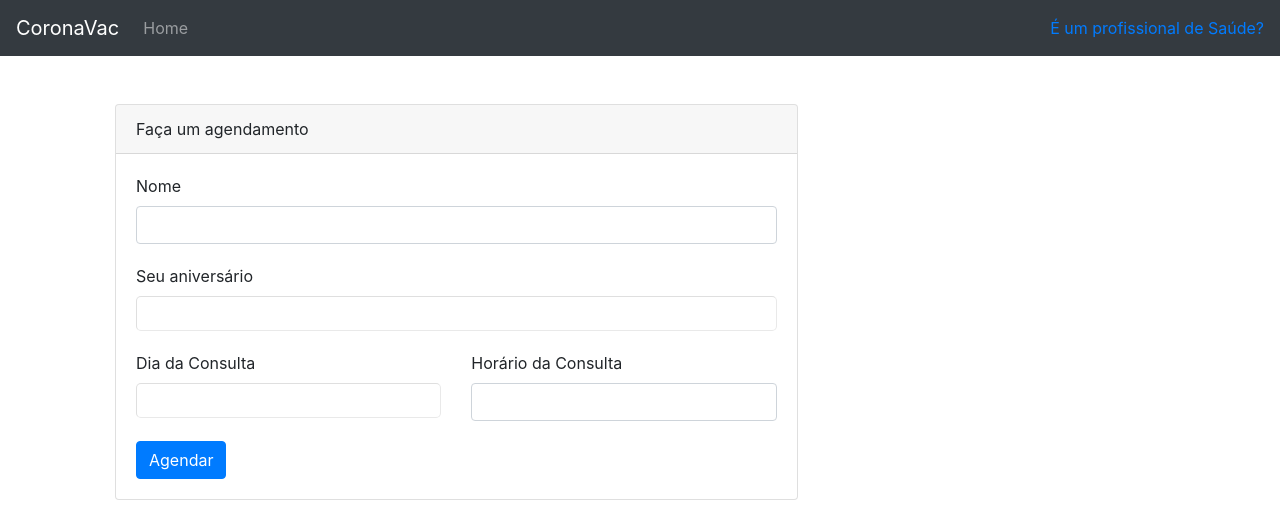
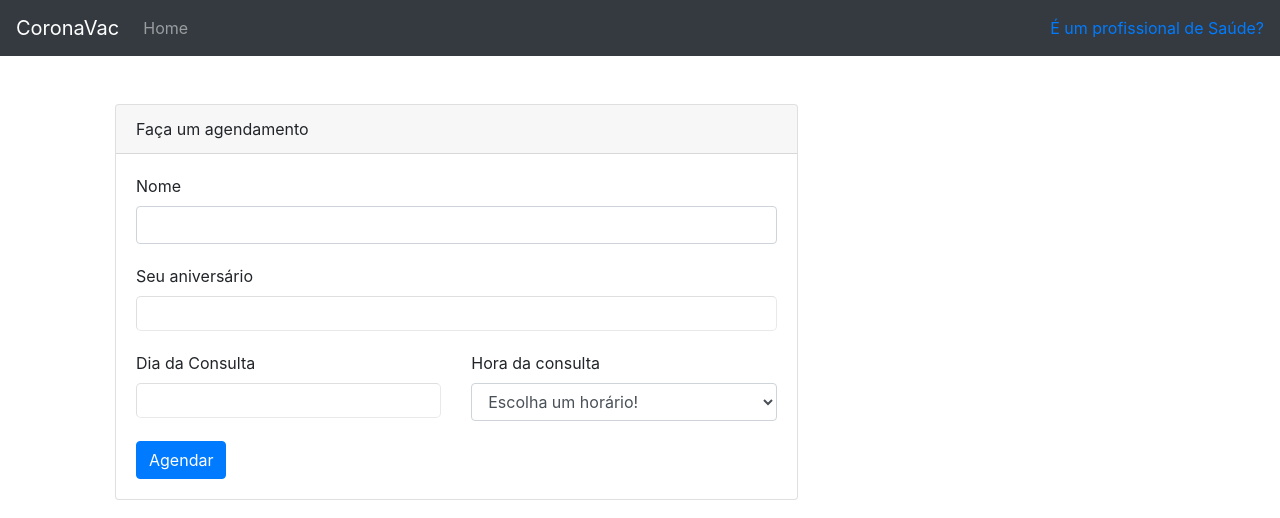
Before and after one commit to ThiagoPierre/Desafio-React-pit, a React (Create React App) app in the folder frontend/: page / in a window 1280 px wide. Shown: the top 518 px of the page. Built offline with nearby package versions, Linux system fonts and the light colour scheme.

Commit message:
Adding hour selector and updating datepicker

```diff
--- a/frontend/package.json
+++ b/frontend/package.json
@@ -19,6 +19,7 @@
     "react-router-dom": "^5.2.0",
     "react-scripts": "4.0.3",
     "react-time-picker": "^4.2.1",
+    "react-toastify": "^7.0.3",
     "web-vitals": "^1.0.1",
     "yup": "^0.32.9"
   },
--- a/frontend/src/components/DatePicker/index.jsx
+++ b/frontend/src/components/DatePicker/index.jsx
@@ -1,32 +1,35 @@
 /* eslint-disable react/jsx-props-no-spreading */
 import React from 'react';
-import { Row } from 'react-bootstrap';
 import { Field } from 'formik';
 import DateView from 'react-datepicker';
+import pt from 'date-fns/locale/pt-BR';
 
-const DatePicker = ({ birthId, fieldname }) => (
-  <Row>
-    <Field name={fieldname} className="form-control">
-      {
-        ({ form, field, rest }) => {
+const DatePicker = ({
+  minDate, maxDate, name, ...rest
+}) => (
+
+  <Field name={name} className="form-control">
+    {
+        ({ form, field }) => {
           const { setFieldValue } = form;
           const { value } = field;
           return (
             <DateView
-              id={birthId}
+              locale={pt}
+              id={name}
               {...field}
               {...rest}
               selected={value}
+              onChange={(val) => setFieldValue(name, val)}
+              autoComplete="off"
               dateFormat="dd/MM/yyyy"
-              onChange={(val) => setFieldValue(fieldname, val)}
-              autoComplete="off"
+              minDate={minDate}
+              maxDate={maxDate}
             />
           );
         }
       }
-    </Field>
-
-  </Row>
+  </Field>
 );
 
 export default DatePicker;
--- a/frontend/src/components/Form/Formfuncs.jsx
+++ b/frontend/src/components/Form/Formfuncs.jsx
@@ -2,23 +2,18 @@ import * as Yup from 'yup';
 
 // Valores iniciais do formik usados para estruturação
 const initialValues = {
-  bookday: '',
-  hours: [{
-    hour: '',
-    user: [{
-      name: '',
-      birthday: '',
-    }],
-  },
-  ],
+  bookday: null,
+  hour: String,
+  name: String,
+  birthday: null,
 };
 
 // Schema para validação utilizando a biblioteca Yup
 const validationSchema = Yup.object({
   name: Yup.string().required('Campo Obrigatório').min(2, 'Mínimo 2 caracteres').max(64, 'Limite de caracteres excedido'),
   // ------Trocar number por date depois da implementação do date picker--------
-  bookday: Yup.date().required('Campo Obrigatório'),
-  birthday: Yup.date().required('Campo Obrigatório'),
+  bookday: Yup.date().required('Campo Obrigatório').nullable,
+  birthday: Yup.date().required('Campo Obrigatório').nullable,
   hour: Yup.string().required('Campo Obrigatório'),
 });
 
--- a/frontend/src/components/Form/index.jsx
+++ b/frontend/src/components/Form/index.jsx
@@ -1,3 +1,5 @@
+/* eslint-disable no-restricted-globals */
+/* eslint-disable no-param-reassign */
 /* eslint-disable react/jsx-props-no-spreading */
 /* eslint-disable jsx-a11y/label-has-associated-control */
 import React from 'react';
@@ -7,15 +9,30 @@ import {
 import {
   Formik, Form, Field, ErrorMessage,
 } from 'formik';
+import { format, parseISO, addDays } from 'date-fns';
 import DatePicker from '../DatePicker';
 import { initialValues } from './Formfuncs';
+import SelectHour from '../Select/index';
 import axios from '../../utils/api';
 
 const onSubmit = async (values) => {
+  const date = JSON.parse(JSON.stringify(values));
+  const formatedBookday = format(parseISO(date.bookday), 'dd/MM/yyyy');
+  const formatedBirthday = format(parseISO(date.birthday), 'dd/MM/yyyy');
+
+  const newObj = {
+    bookday: formatedBookday,
+    hour: values.hour,
+    name: values.name,
+    birthday: formatedBirthday,
+  };
+
   try {
-    await axios.post('http://localhost:3636/api/booking', values);
+    await axios.post('http://localhost:3636/api/booking', newObj);
+    alert('feito com sucesso');
+    window.open('http://localhost:3000/success', '_self');
   } catch (e) {
-    console.log('Teste');
+    alert(e.response.data.message);
   }
 };
 
@@ -29,34 +46,32 @@ function index() {
       /* validationSchema={validationSchema} */
     >
       <Form>
-        <label className="form-title form-label" htmlFor="hours[0].user[0].name">Nome</label>
+        <label className="form-title form-label" htmlFor="name">Nome</label>
         {/* Recebe o nome do usuário que deseja agendar a consulta */}
         <Field
           className="form-control"
           type="text"
-          id="hours[0].user[0].name"
-          name="hours[0].user[0].name"
+          id="name"
+          name="name"
         />
-        {/* Essa função apresenta o valor de erro caso haja um input em branco */}
-        <ErrorMessage name="hours[0].user[0].name" />
-        {/* Recebe o aniversário do usuário usando o componente datepicker */}
-        <label htmlFor="hours[0].user[0].birthday">Seu aniversário</label>
-        <DatePicker id="hours[0].user[0].birthday" fieldname="hours[0].user[0].birthday" />
-        {/* recebe o dia e o horário da consulta por meio do datepicker */}
+        <label htmlFor="birthday">Seu aniversário</label>
+        <DatePicker
+          id="birthday"
+          name="birthday"
+          peekNextMonth
+          showMonthDropdown
+          showYearDropdown
+          dropdownMode="select"
+        />
         <Row>
           <Col>
             <label htmlFor="bookday"> Dia da Consulta</label>
-            <DatePicker id="bookday" fieldname="bookday" />
+            <DatePicker id="bookday" name="bookday" minDate={new Date()} maxDate={addDays(new Date(), 20)} />
           </Col>
           <Col>
-            <label className="form-title" htmlFor="hours[0].hour"> Horário da Consulta </label>
-            <Field
-              className="form-control"
-              type="text"
-              id="hours[0].hour"
-              name="hours[0].hour"
-            />
-            <ErrorMessage name="hours[0].hour" />
+            <label className="form-title form-label" htmlFor="hour"> Hora da consulta</label>
+            <SelectHour name="hour" />
+            <ErrorMessage name="hour" />
           </Col>
         </Row>
         <Button type="submit">Agendar</Button>
--- /dev/null
+++ b/frontend/src/components/Select/index.jsx
@@ -0,0 +1,30 @@
+import React from 'react';
+import { Field } from 'formik';
+import Hours from './options';
+
+const index = (props) => {
+  const {
+    // eslint-disable-next-line no-unused-vars
+    label, name,
+  } = props;
+  return (
+    <>
+      <label htmlFor={name}>
+        {' '}
+        {label}
+        {' '}
+      </label>
+      <Field className="form-control" id={name} name={name} as="select">
+        {
+                    Hours.map((hour) => (
+                      <option key={hour.hour} value={hour.hour}>
+                        {hour.hour}
+                      </option>
+                    ))
+                }
+      </Field>
+    </>
+  );
+};
+
+export default index;
--- /dev/null
+++ b/frontend/src/components/Select/options.jsx
@@ -0,0 +1,79 @@
+const Hours = [
+  {
+    hour: 'Escolha um horário!',
+  },
+  {
+    hour: '00:30',
+  },
+  {
+    hour: '01:30',
+  },
+  {
+    hour: '02:30',
+  },
+  {
+    hour: '03:30',
+  },
+  {
+    hour: '04:30',
+  },
+  {
+    hour: '05:30',
+  },
+  {
+    hour: '06:30',
+  },
+  {
+    hour: '07:30',
+  },
+  {
+    hour: '08:30',
+  },
+  {
+    hour: '09:30',
+  },
+  {
+    hour: '10:30',
+  },
+  {
+    hour: '11:30',
+  },
+  {
+    hour: '12:30',
+  },
+  {
+    hour: '13:30',
+  },
+  {
+    hour: '14:30',
+  },
+  {
+    hour: '15:30',
+  },
+  {
+    hour: '16:30',
+  },
+  {
+    hour: '17:30',
+  },
+  {
+    hour: '18:30',
+  },
+  {
+    hour: '19:30',
+  },
+  {
+    hour: '20:30',
+  },
+  {
+    hour: '21:30',
+  },
+  {
+    hour: '22:30',
+  },
+  {
+    hour: '23:30',
+  },
+];
+
+export default Hours;
--- a/frontend/src/styles/form.css
+++ b/frontend/src/styles/form.css
@@ -8,8 +8,6 @@
   border-color: rgba(0,0,0,.125);
   margin-bottom: 20px;
   height: 35px;
-  margin-left: 5px;
-  margin-right: 5px
 }
 
 /* Temporary Css */
@@ -18,7 +16,7 @@
 }
 
 .card{
-  width:65%
+  width:65%;
 }
 
 .form{
@@ -28,3 +26,34 @@
 .error {
   color: red
 }
+
+.completed{
+  background-color:rgb(200, 230, 200)!important;
+
+}
+
+.table-bordered td, .table-bordered th{
+  border: 1px solid black;
+}
+
+.success-title{
+  margin-bottom: 60px;
+  text-align:center
+}
+
+.list-item{
+  margin-bottom: 35px;
+  margin-top: 35px;
+  font-weight: 4000;
+  font-size:large
+}
+
+.image{
+  margin-bottom:20px
+}
+
+.colorback{
+  padding-top: 25px;
+  background-color: rgb(163, 212, 245);
+  border-radius: 40px;
+}
```
Also changed, not shown: frontend/src/reportWebVitals.js (deleted, +0 -14 lines), frontend/src/setupTests.js (deleted, +0 -5 lines), 2 other files (tests, documents, lock files or other folders).
